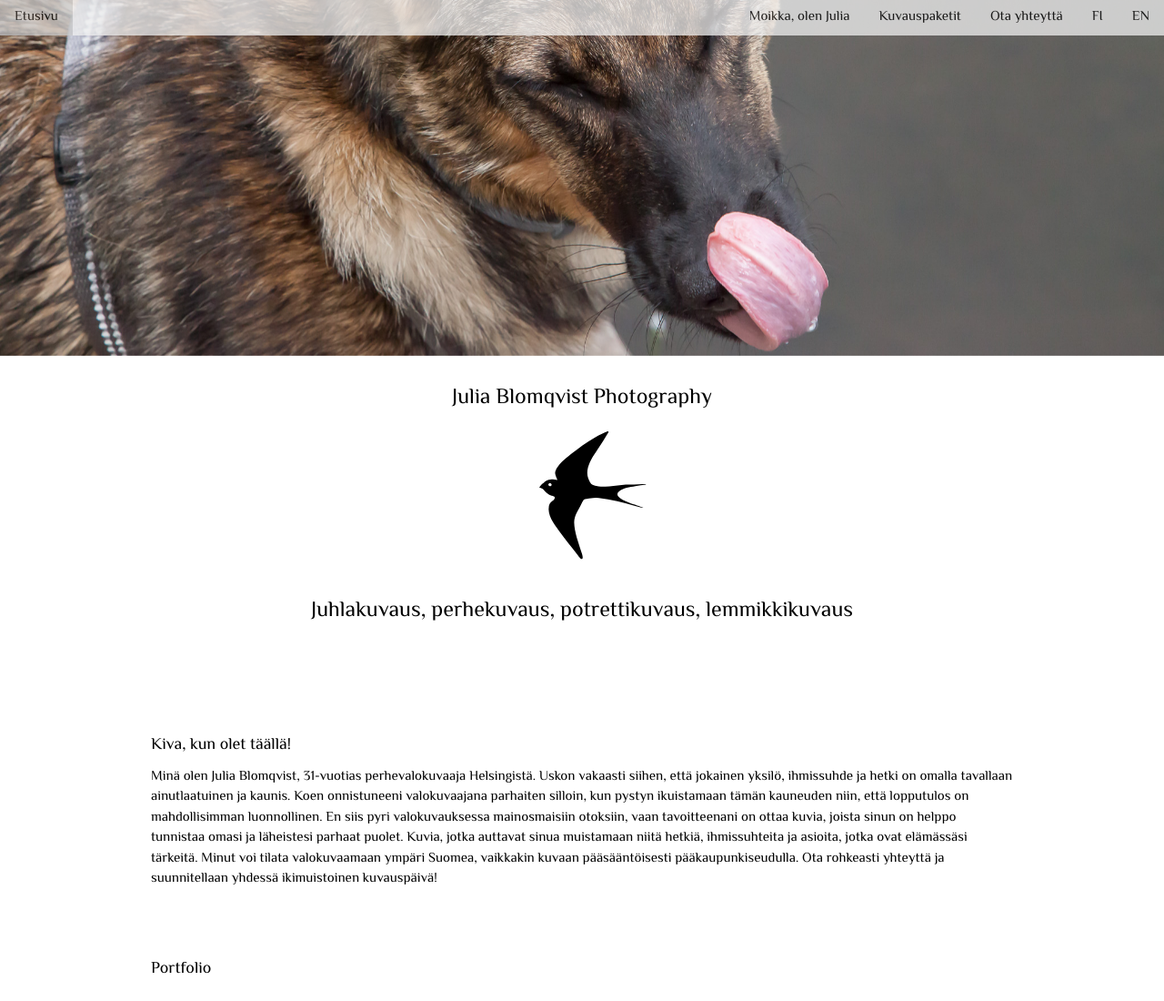
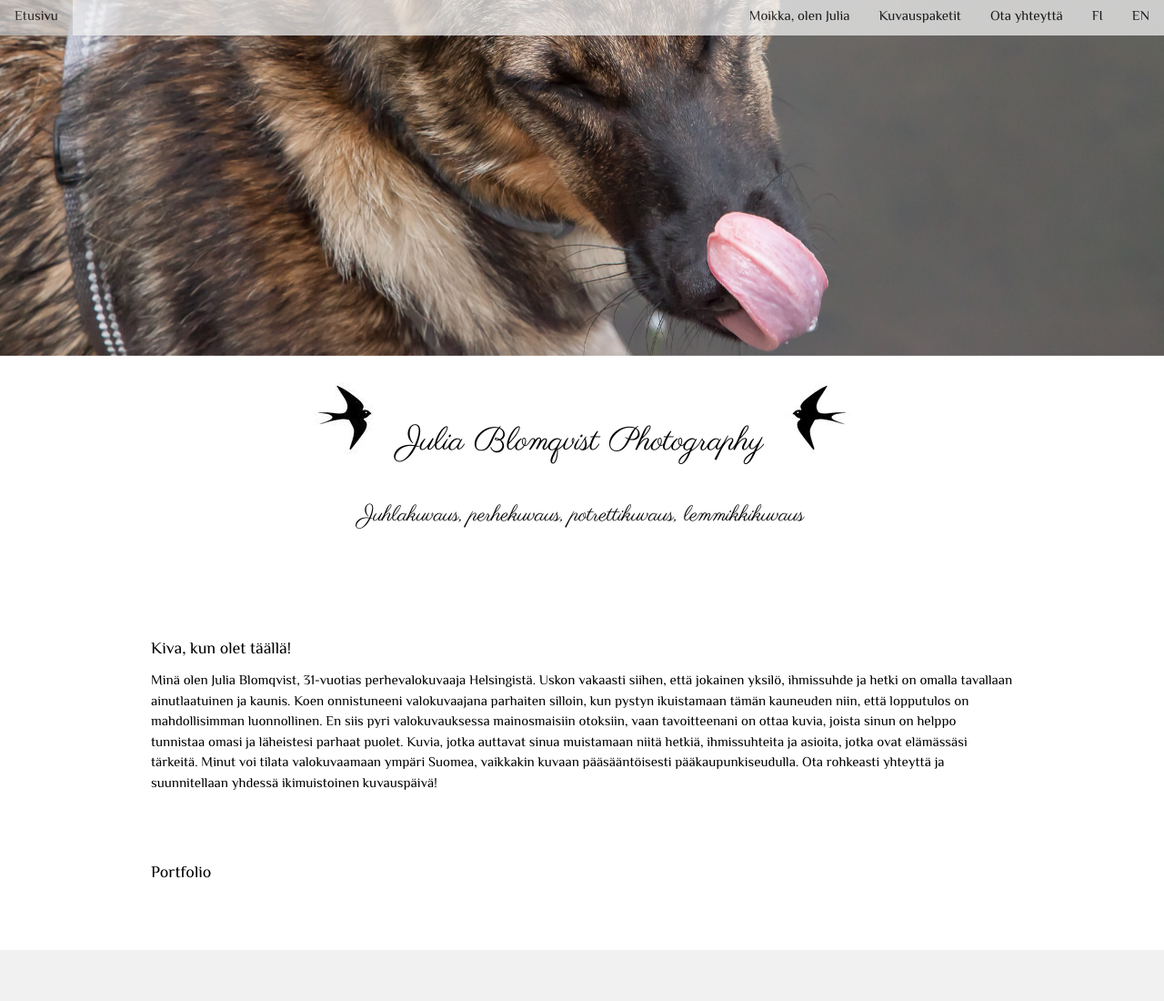
Before and after one commit to blunkka/juliablomqvistphotography, a plain HTML site: page index.html in a window 1280 px wide. Shown: the top 1100 px of the page at 91% size. Drawn offline with Linux system fonts and the light colour scheme; a script that the page names is missing.

Commit message:
font changed

```diff
--- a/index.html
+++ b/index.html
@@ -5,7 +5,7 @@
 <meta name="viewport" content="width=device-width, initial-scale=1">
 <link rel="stylesheet" href="styles/w3.css">
 <link rel="stylesheet" href="styles/myStyles.css">
-<link href="https://fonts.googleapis.com/css?family=El+Messiri" rel="stylesheet">
+<link href="https://fonts.googleapis.com/css?family=El+Messiri|Parisienne" rel="stylesheet">
 
 <body>
 
@@ -51,16 +51,22 @@
       <div class="mySlides w3-display-container w3-center w3-animate-fading">
         <img class="w3-image" src="images/noste1.jpg" style="width:100%">
       </div>
+      <div class="mySlides w3-display-container w3-center w3-animate-fading">
+        <img class="w3-image" src="images/noste4.jpg" style="width:100%">
+      </div>
     </div>
 
     <!-- Main title and logo -->
     <div class="w3-content w3-container w3-center w3-padding-16">
-        <h1 class="w3-xlarge">Julia Blomqvist Photography</h1>
+
+        <h1 class="w3-xxlarge kauno"><img class="w3-image" src="images/logo2_left.jpg">Julia Blomqvist Photography<img class="w3-image" src="images/logo2_right.jpg"></h1>
+
         <div class="w3-display-container">
-            <img class="w3-image" src="images/logo.jpg">
+
+
         </div>
         <div class="w3-container w3-center w3-padding-16">
-            <h1 class="w3-xlarge"><span data-i18n="title-intro">title-intro</span></h1>
+            <h1 class="w3-xlarge kauno"><span data-i18n="title-intro">title-intro</span></h1>
         </div>
     </div>
 
```
Also changed, not shown: images/logo1.jpg (added), images/logo2_left.jpg (added), images/logo2_right.jpg (added), images/noste4.jpg (added).
